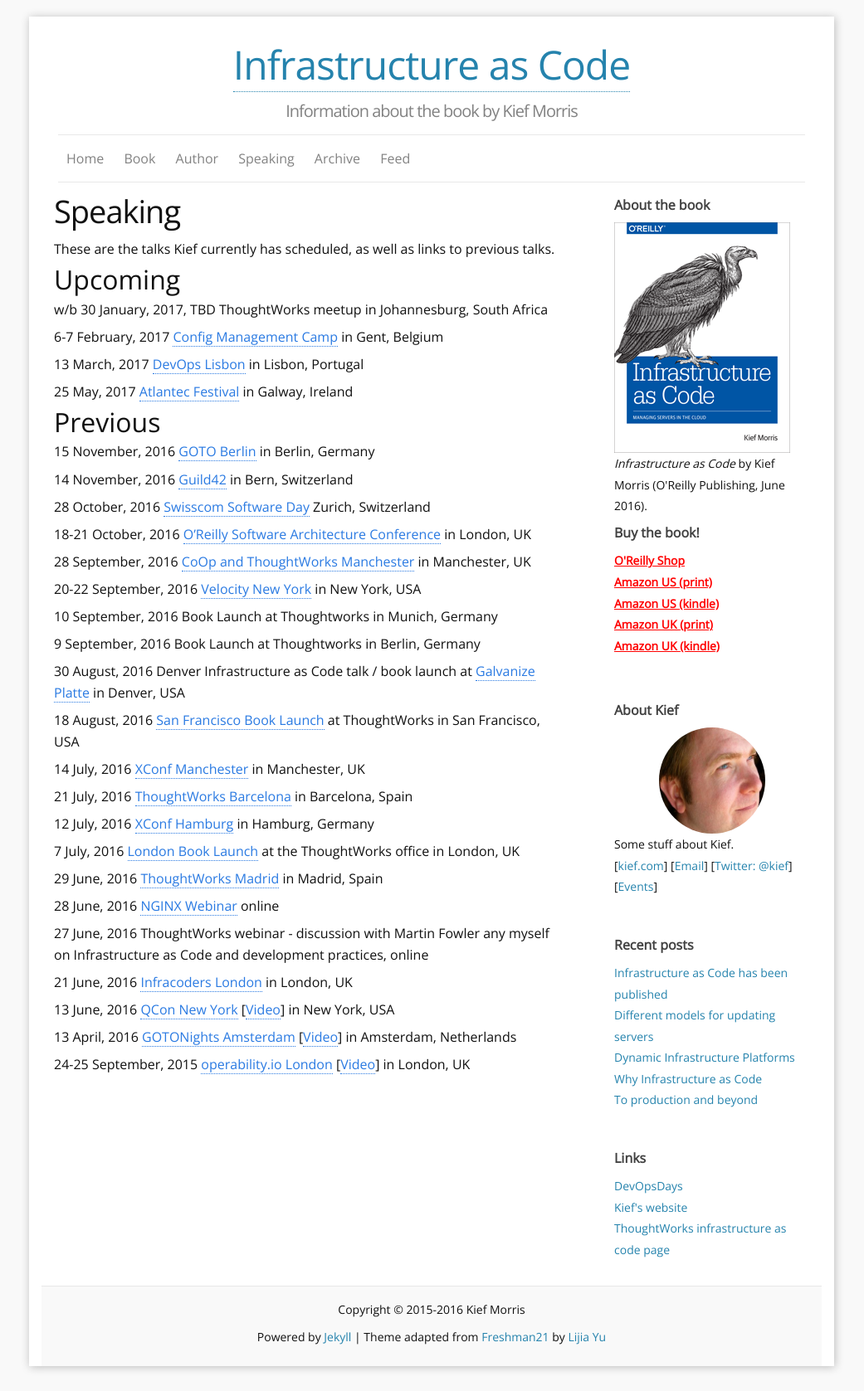
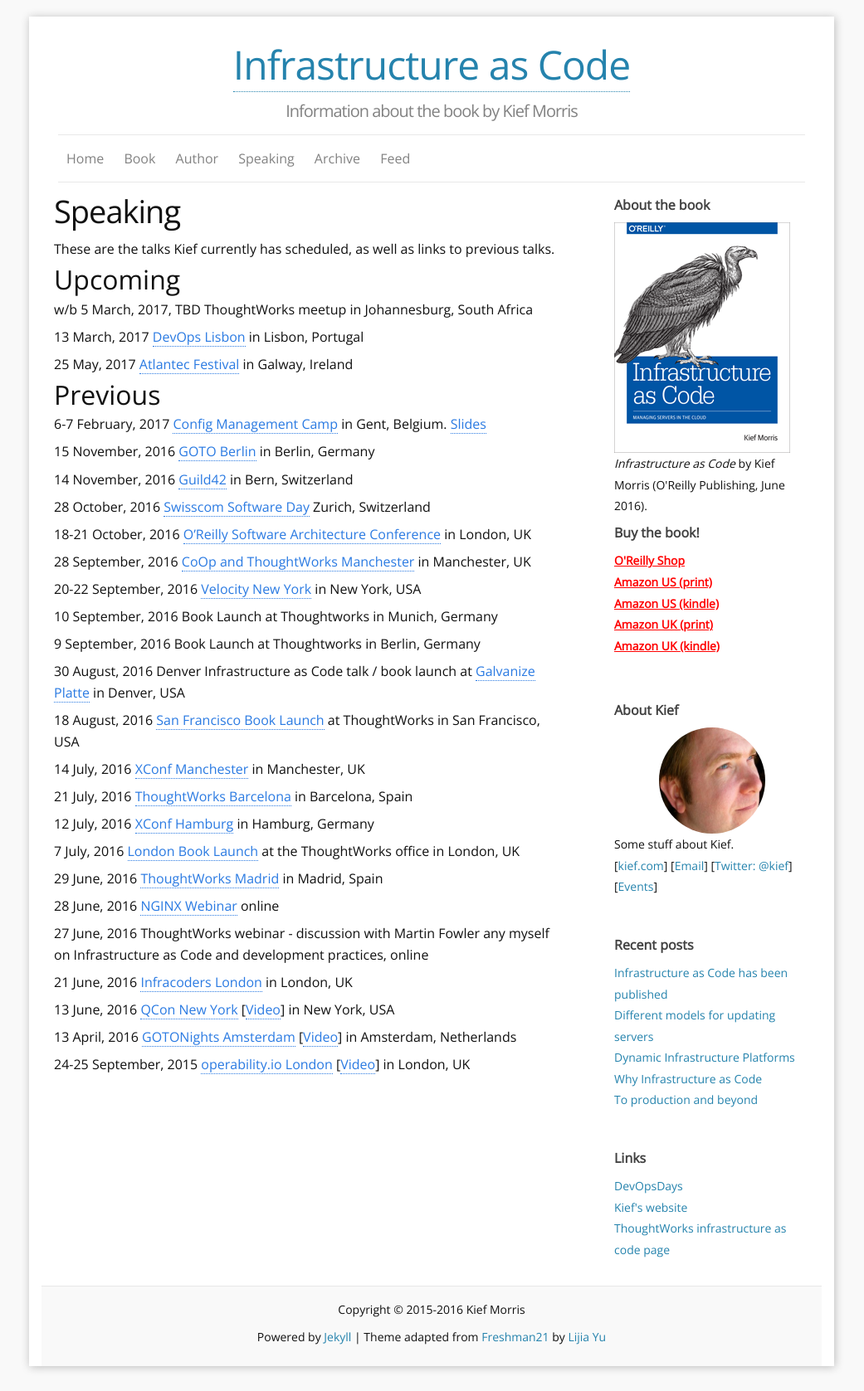
Before and after one commit to kief/infrastructure-as-code.com, a Jekyll site: the page built from 30-speaking.md, in a window 1280 px wide. Shown: the whole page at 83% size, without its empty margins (120-1161 px from the left). Built offline with Jekyll 4.4.1, drawn with Linux system fonts in a browser that asks for light colours; comment, search, counter and statistics services are not loaded.

Commit message:
Updated speaking schedule

```diff
--- a/30-speaking.md
+++ b/30-speaking.md
@@ -8,16 +8,17 @@
 
 ## Upcoming
 
-w/b 30 January, 2017, TBD ThoughtWorks meetup in Johannesburg, South Africa
+w/b 5 March, 2017, TBD ThoughtWorks meetup in Johannesburg, South Africa
 
-6-7 February, 2017 [Config Management Camp](http://cfgmgmtcamp.eu/) in Gent, Belgium
 
-13 March, 2017 [DevOps Lisbon](https://www.meetup.com/DevOps-Lisbon/) in Lisbon, Portugal
+13 March, 2017 [DevOps Lisbon](https://www.meetup.com/DevOps-Lisbon/events/237041056/) in Lisbon, Portugal
 
 25 May, 2017 [Atlantec Festival](http://www.atlantec.ie/) in Galway, Ireland
 
 
 ## Previous
+
+6-7 February, 2017 [Config Management Camp](http://cfgmgmtcamp.eu/) in Gent, Belgium. [Slides](http://www.slideshare.net/KiefMorris/implementing-infrastructure-as-code-configmgtcamp-2017)
 
 15 November, 2016 [GOTO Berlin](https://gotocon.com/berlin-2016/presentations/show_talk.jsp?oid=7862) in Berlin, Germany
 
```
